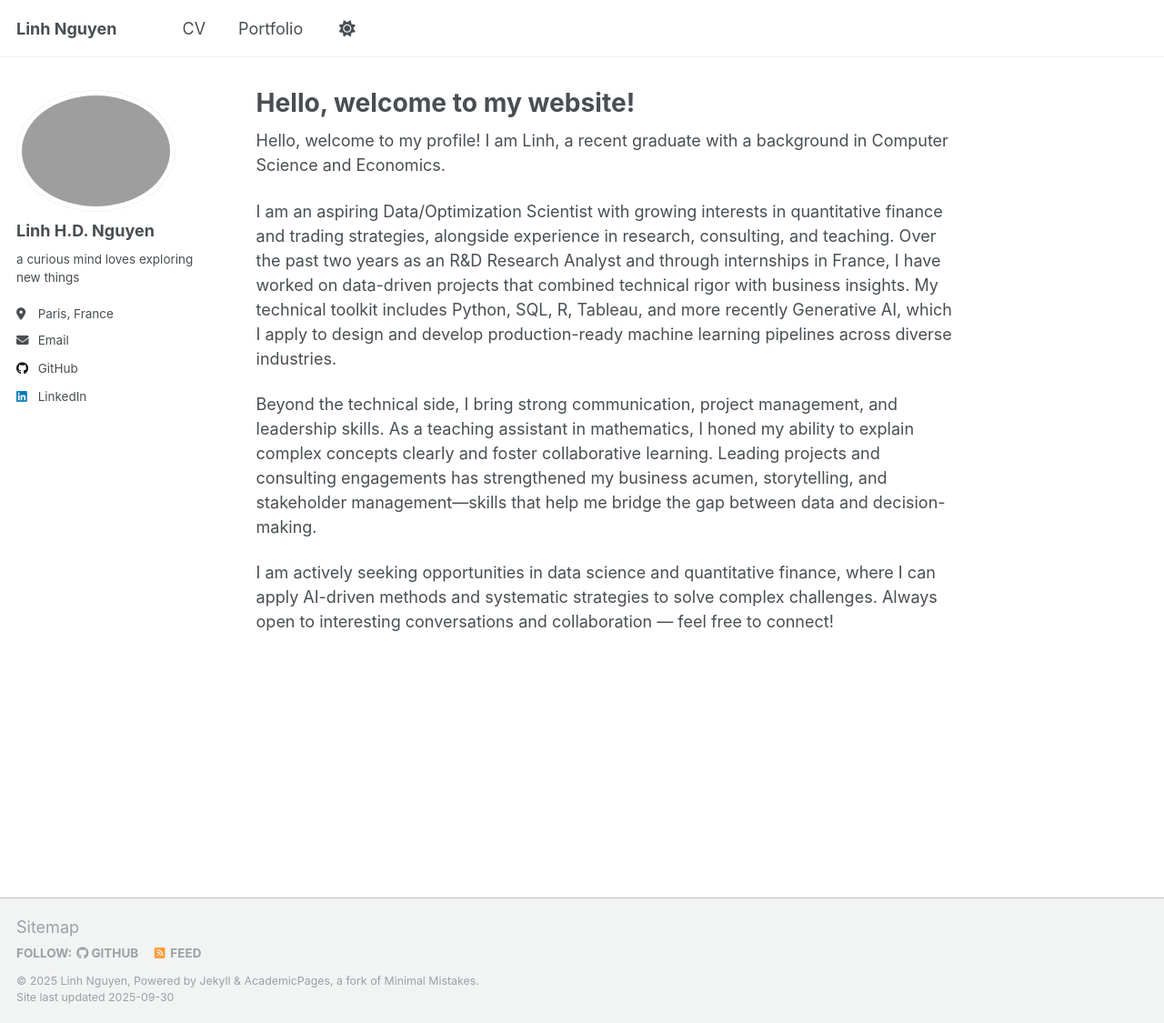
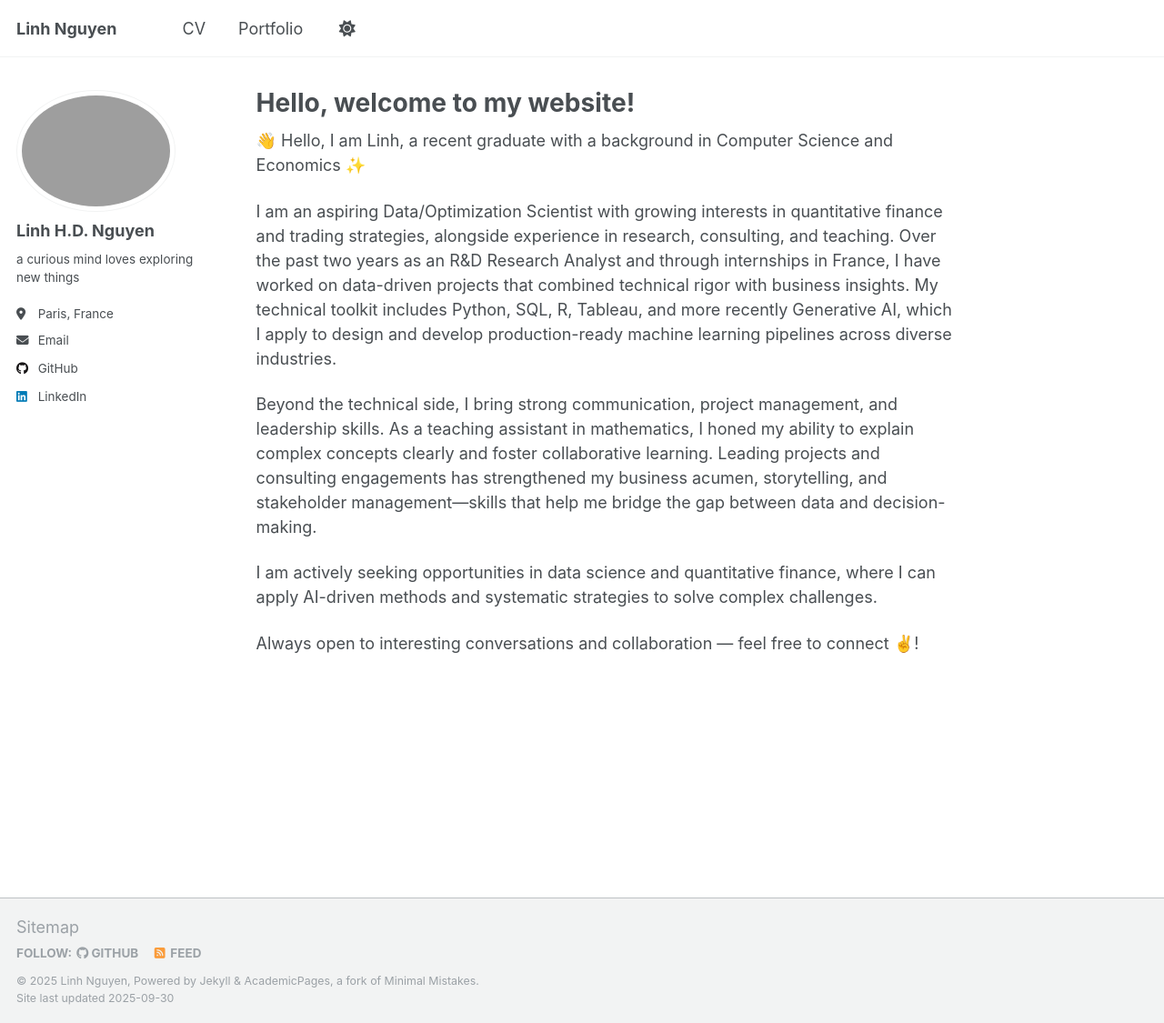
Before and after one commit to hdlinhnguyen/hdlinhnguyen.github.io, a Jekyll site: the page built from _pages/about.md, in a window 1280 px wide and 1125 px high. Shown: the whole window at 91% size. Built offline with Jekyll 4.4.1, drawn with Linux system fonts in a browser that asks for light colours; emoji names are drawn with the system emoji font; a script that is not in the unit is left out.

Commit message:
Update about.md

```diff
--- a/_pages/about.md
+++ b/_pages/about.md
@@ -7,11 +7,12 @@ redirect_from:
   - /about.html
 ---
 
-Hello, welcome to my profile!
-I am Linh, a recent graduate with a background in Computer Science and Economics.
+:wave: Hello, I am Linh, a recent graduate with a background in Computer Science and Economics :sparkles:
 
 I am an aspiring Data/Optimization Scientist with growing interests in quantitative finance and trading strategies, alongside experience in research, consulting, and teaching. Over the past two years as an R&D Research Analyst and through internships in France, I have worked on data-driven projects that combined technical rigor with business insights. My technical toolkit includes Python, SQL, R, Tableau, and more recently Generative AI, which I apply to design and develop production-ready machine learning pipelines across diverse industries.
 
 Beyond the technical side, I bring strong communication, project management, and leadership skills. As a teaching assistant in mathematics, I honed my ability to explain complex concepts clearly and foster collaborative learning. Leading projects and consulting engagements has strengthened my business acumen, storytelling, and stakeholder management—skills that help me bridge the gap between data and decision-making.
 
-I am actively seeking opportunities in data science and quantitative finance, where I can apply AI-driven methods and systematic strategies to solve complex challenges. Always open to interesting conversations and collaboration — feel free to connect!
+I am actively seeking opportunities in data science and quantitative finance, where I can apply AI-driven methods and systematic strategies to solve complex challenges.
+
+Always open to interesting conversations and collaboration — feel free to connect :v:!
```
